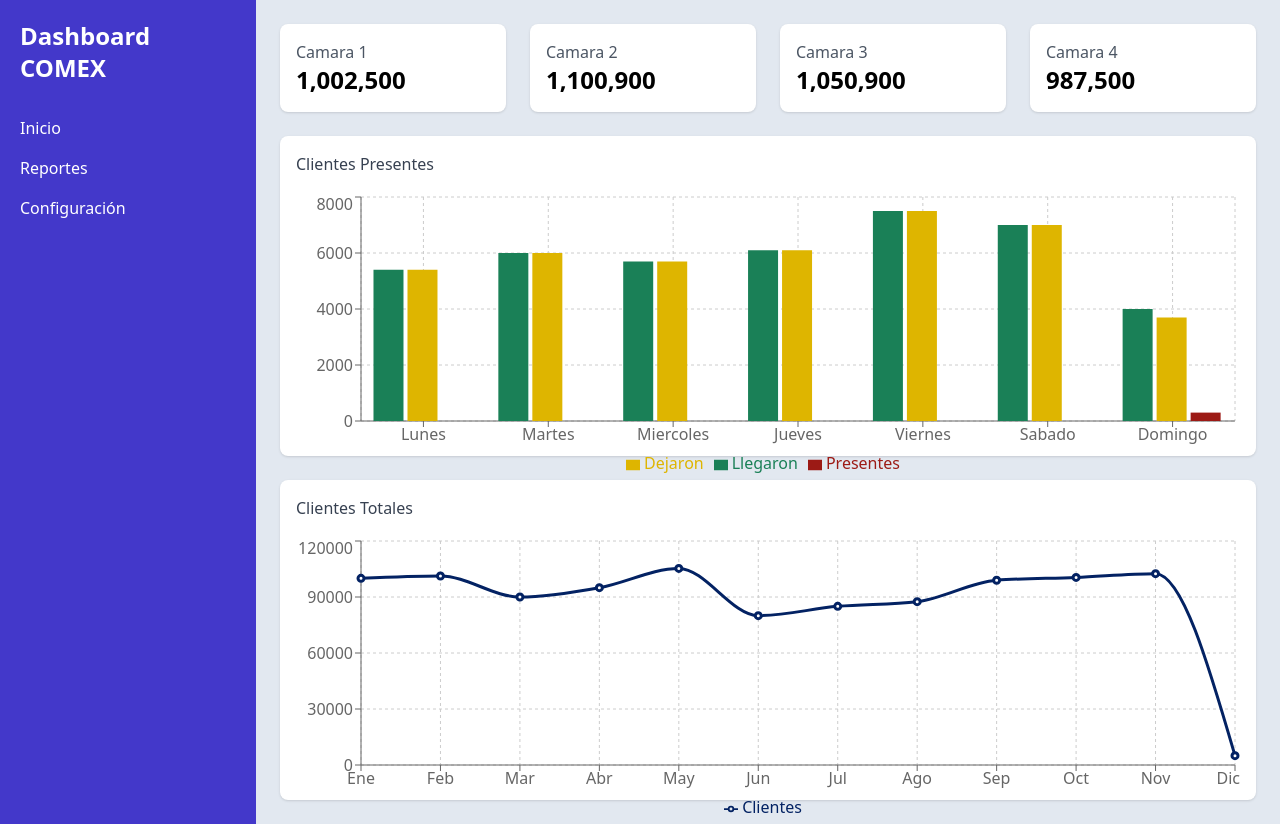
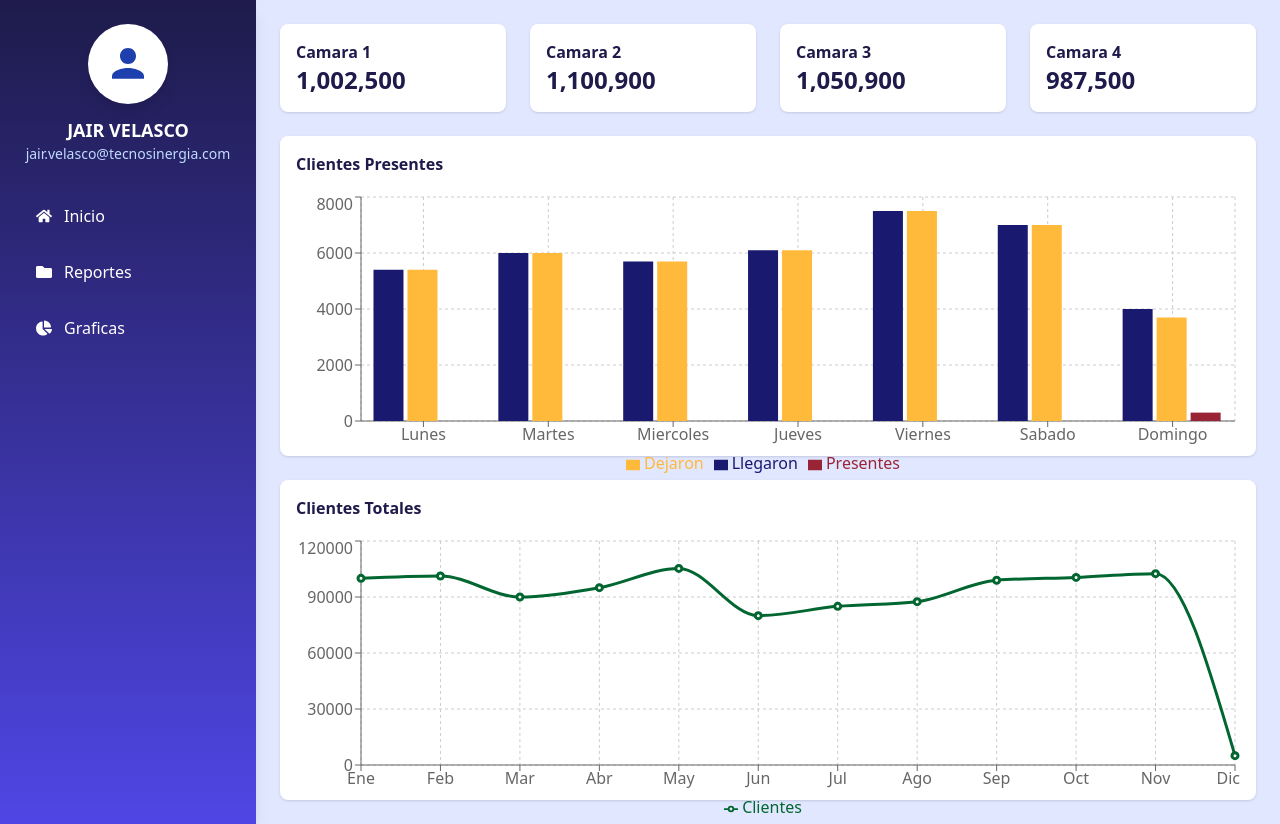
Before and after one commit to Velasco-Tecnosinergia/FrontEnd-Comex, a React (Vite) app in the folder login-app/: page /dashboard in a window 1280 px wide. Built offline with nearby package versions, Linux system fonts and the light colour scheme.

Commit message:
feat(sidebar): update navigation and styling

```diff
--- a/login-app/package.json
+++ b/login-app/package.json
@@ -13,6 +13,7 @@
     "@types/react-router-dom": "^5.3.3",
     "react": "^19.1.1",
     "react-dom": "^19.1.1",
+    "react-icons": "^5.5.0",
     "react-router-dom": "^7.8.0",
     "recharts": "^3.1.2"
   },
--- a/login-app/src/components/BarChartCard.tsx
+++ b/login-app/src/components/BarChartCard.tsx
@@ -8,7 +8,7 @@ interface BarChartCardProps {
 export default function BarChartCard({ title, data }: BarChartCardProps) {
   return (
     <div className="bg-white p-4 rounded-lg shadow h-80">
-      <h3 className="text-gray-700 mb-4">{title}</h3>
+      <h3 className="text-indigo-950 mb-4 font-bold">{title}</h3>
       <ResponsiveContainer width="100%" height="100%">
         <BarChart data={data}>
           <CartesianGrid strokeDasharray="3 3" />
@@ -16,9 +16,9 @@ export default function BarChartCard({ title, data }: BarChartCardProps) {
           <YAxis />
           <Tooltip />
           <Legend />
-          <Bar dataKey="Llegaron" fill="#1A8057" />
-          <Bar dataKey="Dejaron" fill="#DEB500" />
-          <Bar dataKey="Presentes" fill="#9C1A15" />
+          <Bar dataKey="Llegaron" fill="#191970" />
+          <Bar dataKey="Dejaron" fill="#FFB93B" />
+          <Bar dataKey="Presentes" fill="#992435" />
         </BarChart>
       </ResponsiveContainer>
     </div>
--- a/login-app/src/components/Card.tsx
+++ b/login-app/src/components/Card.tsx
@@ -5,8 +5,8 @@ interface CardProps {
 
 export default function Card({ title, value }: CardProps) {
   return (
-    <div className="bg-white p-4 rounded-lg shadow">
-      <h3 className="text-gray-600">{title}</h3>
+    <div className="bg-white p-4 rounded-lg shadow hover:bg-indigo-950 text-indigo-950 hover:text-white">
+      <h3 className="font-bold">{title}</h3>
       <p className="text-2xl font-bold">{value}</p>
     </div>
   );
--- a/login-app/src/components/LineChartCard.tsx
+++ b/login-app/src/components/LineChartCard.tsx
@@ -8,7 +8,7 @@ interface LineChartCardProps {
 export default function LineChartCard({ title, data }: LineChartCardProps) {
   return (
     <div className="bg-white p-4 rounded-lg shadow h-80">
-      <h3 className="text-gray-700 mb-4">{title}</h3>
+      <h3 className="text-indigo-950 mb-4 font-bold">{title}</h3>
       <ResponsiveContainer width="100%" height="100%">
         <LineChart data={data}>
           <CartesianGrid strokeDasharray="3 3" />
@@ -16,7 +16,7 @@ export default function LineChartCard({ title, data }: LineChartCardProps) {
           <YAxis />
           <Tooltip />
           <Legend />
-          <Line type="monotone" dataKey="Clientes" stroke="#032263" strokeWidth={3} />
+          <Line type="monotone" dataKey="Clientes" stroke="#016630" strokeWidth={3} />
         </LineChart>
       </ResponsiveContainer>
     </div>
--- a/login-app/src/components/Sidebar.tsx
+++ b/login-app/src/components/Sidebar.tsx
@@ -1,11 +1,38 @@
+import { FaHome, FaFolder, FaEnvelope, FaBell, FaMapMarkerAlt, FaChartPie } from "react-icons/fa";
+
 export default function Sidebar() {
   return (
-    <aside className="w-64 bg-indigo-700 text-white p-5">
-      <h2 className="text-2xl font-bold mb-8">Dashboard COMEX</h2>
-      <nav className="space-y-4">
-        <a href="#" className="block hover:text-indigo-200">Inicio</a>
-        <a href="#" className="block hover:text-indigo-200">Reportes</a>
-        <a href="#" className="block hover:text-indigo-200">Configuración</a>
+    <aside className="w-64 min-h-screen bg-gradient-to-b from-indigo-950 to-indigo-600 text-white p-6 flex flex-col items-center shadow-lg">
+      {/* Avatar */}
+      <div className="flex flex-col items-center mb-8">
+        <div className="w-20 h-20 rounded-full bg-white flex items-center justify-center shadow-lg mb-3">
+          <svg
+            className="w-10 h-10 text-blue-800"
+            fill="currentColor"
+            viewBox="0 0 24 24"
+          >
+            <path
+              fillRule="evenodd"
+              d="M12 12c2.7 0 4.8-2.1 4.8-4.8S14.7 2.4 12 2.4 7.2 4.5 7.2 7.2 9.3 12 12 12zm0 2.4c-3.2 0-9.6 1.6-9.6 4.8v1.6h19.2v-1.6c0-3.2-6.4-4.8-9.6-4.8z"
+              clipRule="evenodd"
+            />
+          </svg>
+        </div>
+        <h2 className="text-lg font-bold">JAIR VELASCO</h2>
+        <p className="text-sm text-blue-200">jair.velasco@tecnosinergia.com</p>
+      </div>
+
+      {/* Menu */}
+      <nav className="space-y-4 w-full">
+        <a href="#" className="flex items-center gap-3 hover:bg-indigo-500 px-3 py-2 rounded-lg">
+          <FaHome /> <span>Inicio</span>
+        </a>
+        <a href="#" className="flex items-center gap-3 hover:bg-indigo-500 px-3 py-2 rounded-lg">
+          <FaFolder /> <span>Reportes</span>
+        </a>
+        <a href="#" className="flex items-center gap-3 hover:bg-indigo-500 px-3 py-2 rounded-lg">
+          <FaChartPie /> <span>Graficas</span>
+        </a>
       </nav>
     </aside>
   );
--- a/login-app/src/layouts/DashboardLayout.tsx
+++ b/login-app/src/layouts/DashboardLayout.tsx
@@ -2,7 +2,7 @@ import Sidebar from "../components/Sidebar";
 
 export default function DashboardLayout({ children }: { children: React.ReactNode }) {
   return (
-    <div className="flex min-h-screen bg-slate-200">
+    <div className="flex min-h-screen bg-indigo-100">
       <Sidebar />
       <main className="flex-1 p-6">{children}</main>
     </div>
```
Also changed, not shown: login-app/src/components/Table.tsx (added), 1 other file (tests, documents, lock files or other folders).
